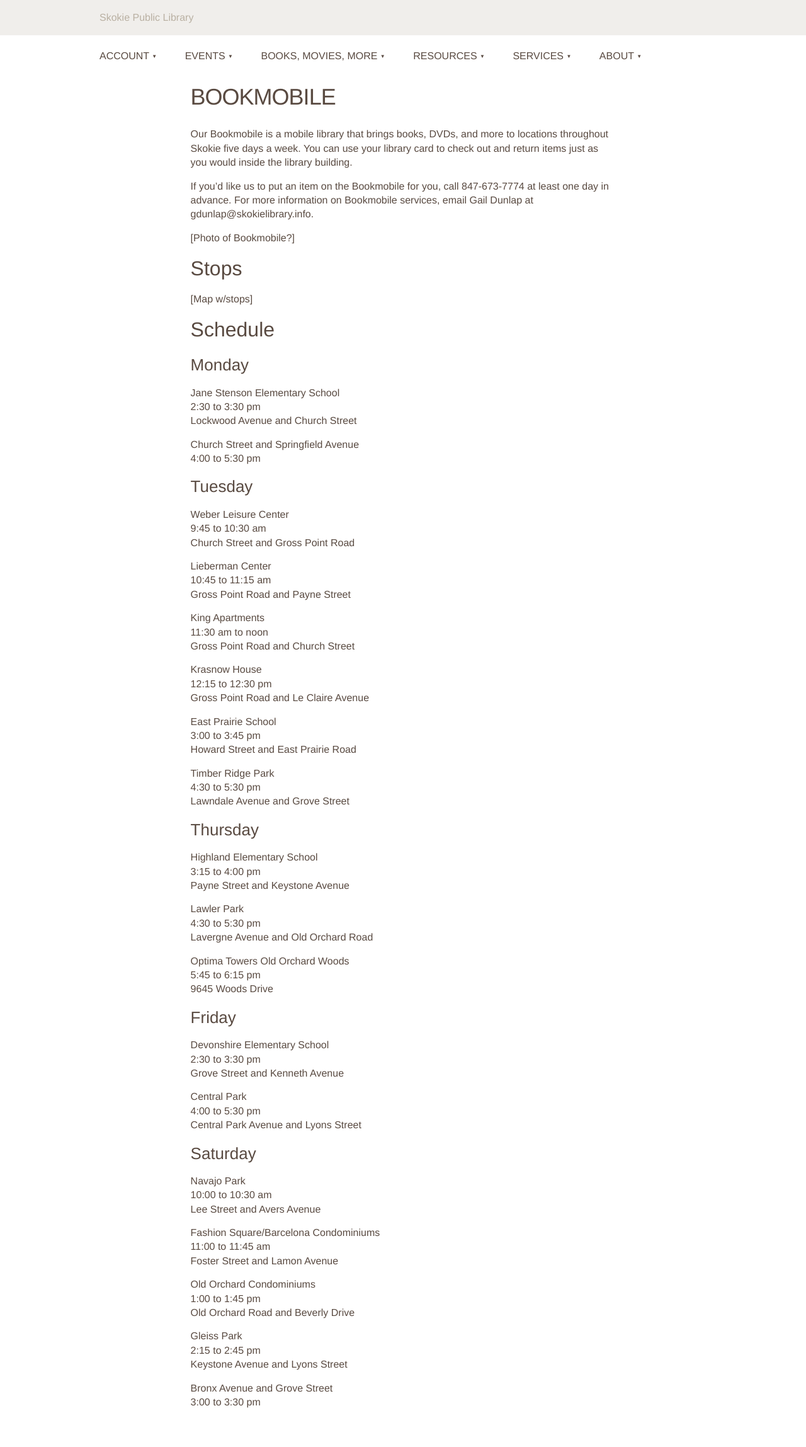
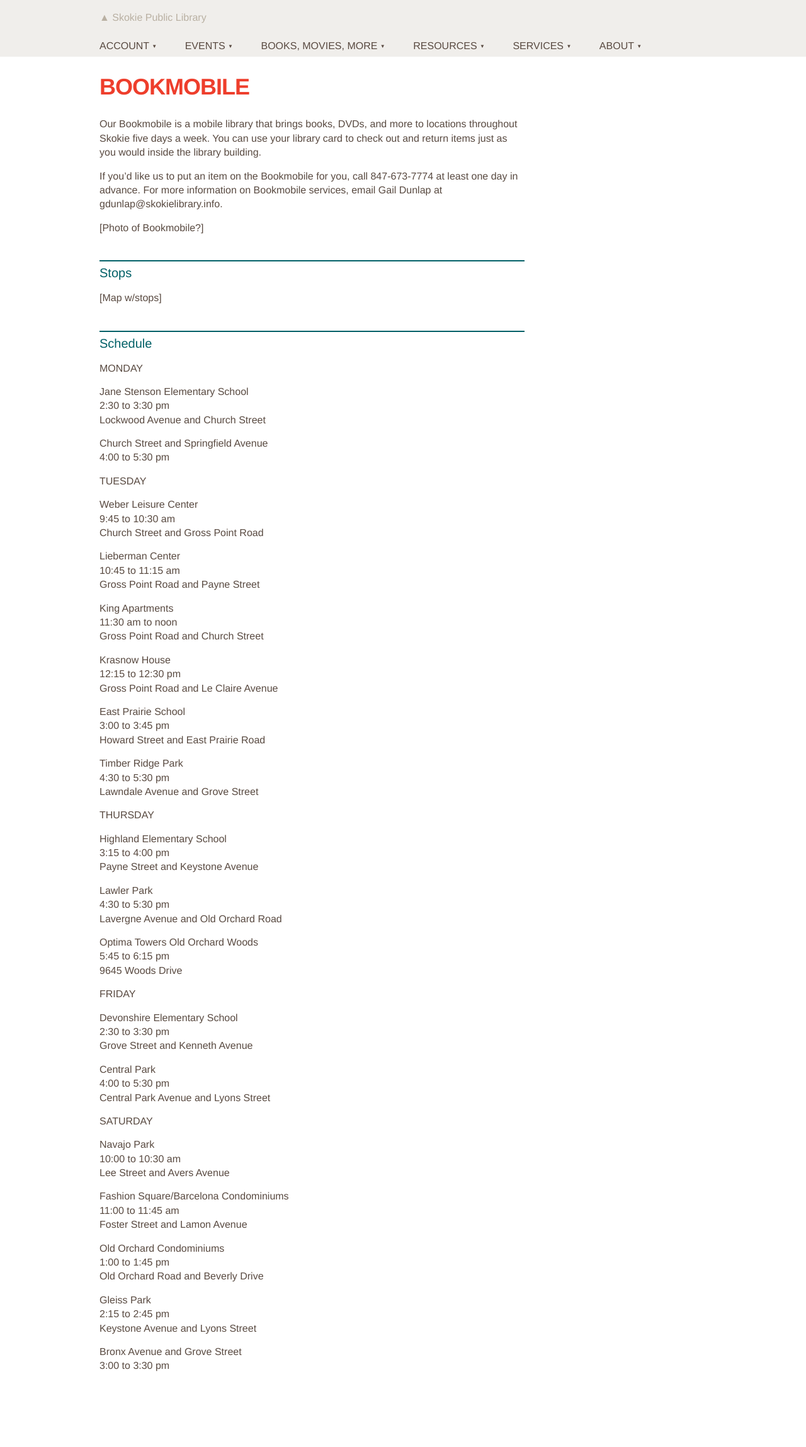
Before and after one commit to skokielibrary/spl-content, a Jekyll site: the page built from _content/annabelle/services--bookmobile.markdown, in a window 1280 px wide. Shown: the whole page at 63% size. Built offline with Jekyll 4.4.1, drawn with Linux system fonts in a browser that asks for light colours; after the commit the page ends 2240 px from its top, so only the background shows below that.

Commit message:
tweaks to page styles

```diff
--- a/_data/pages.yml
+++ b/_data/pages.yml
@@ -44,7 +44,6 @@
     - ['mike/services--career-advice.html', 'Career advice']
     - ['mick/services--computers-wifi.html', 'Computers, WiFi']
     - ['mick/services--devices-technology.html', 'Devices & technology (?)']
-    - ['mick/services--devices-technology--steam-kits.html', 'STEAM kits']
     - ['mick/services--boombox.html', 'BOOMbox']
     - ['mick/services--dml.html', 'DML']
     - ['mick/services--study-meeting-rooms.html', 'Study & meeting rooms']
--- a/_includes/header.html
+++ b/_includes/header.html
@@ -2,7 +2,7 @@
 
   <div class="wrapper">
 
-    <a class="site-title" href="{{ site.baseurl }}/">{{ site.title }}</a>
+    <a class="site-title" href="{{ site.baseurl }}/">&#x25B2; {{ site.title }}</a>
 
     <nav class="site-nav">
       <a href="#" class="menu-icon">
--- a/_includes/nav.html
+++ b/_includes/nav.html
@@ -1,4 +1,5 @@
-<nav class="wrapper">
+<nav class="site-nav">
+    <div class="wrapper">
         <ul class="nav">
             {% for directory in site.data.pages %}
             <li>{{ directory.title }}
@@ -10,4 +11,5 @@
             </li>
             {% endfor %}
         </ul>
+    </div>
 </nav>
--- a/_sass/_layout.scss
+++ b/_sass/_layout.scss
@@ -22,7 +22,7 @@
 }
 
 .site-nav {
-    line-height: 56px;
+    background-color: $grey-color;
 
     .menu-icon {
         display: none;
@@ -89,7 +89,6 @@ nav ul{margin: 0; padding: 0; list-style: none;}
 
 .nav{
     position: relative;
-    margin-top: 1em;
     margin-left: -.5rem;
 
     > li{
@@ -241,7 +240,6 @@ nav ul{margin: 0; padding: 0; list-style: none;}
  */
  .post{
      width: 70%;
-     margin: auto;
  }
 
 .post-header {
@@ -253,6 +251,8 @@ nav ul{margin: 0; padding: 0; list-style: none;}
     letter-spacing: -1px;
     line-height: 1;
     text-transform: uppercase;
+    color: $red-color;
+    font-weight: 600;
 
     @include media-query($on-laptop) {
         font-size: 36px;
@@ -263,7 +263,11 @@ nav ul{margin: 0; padding: 0; list-style: none;}
     margin-bottom: $spacing-unit;
 
     h2 {
-        font-size: 32px;
+        margin-top: 2em;
+        padding-top: 4px;
+        border-top: 2px solid $teal-color;
+        font-size: 20px;
+        color: $teal-color;
 
         @include media-query($on-laptop) {
             font-size: 28px;
@@ -271,7 +275,8 @@ nav ul{margin: 0; padding: 0; list-style: none;}
     }
 
     h3 {
-        font-size: 26px;
+        font-size: $base-font-size;
+        text-transform: uppercase;
 
         @include media-query($on-laptop) {
             font-size: 22px;
@@ -285,4 +290,8 @@ nav ul{margin: 0; padding: 0; list-style: none;}
             font-size: 18px;
         }
     }
+
+    li{
+        margin-bottom: 6px;
+    }
 }
--- a/css/main.scss
+++ b/css/main.scss
@@ -19,6 +19,7 @@ $brand-color:      #006A61;
 
 $white-color:      #fff;
 $red-color:        #EE3E2C;
+$teal-color:       #006067;
 
 $grey-color:       #F0EEEB;
 $grey-color-light: lighten($grey-color, 80%);
```
Lines whose indentation alone changed are shown as unchanged.
